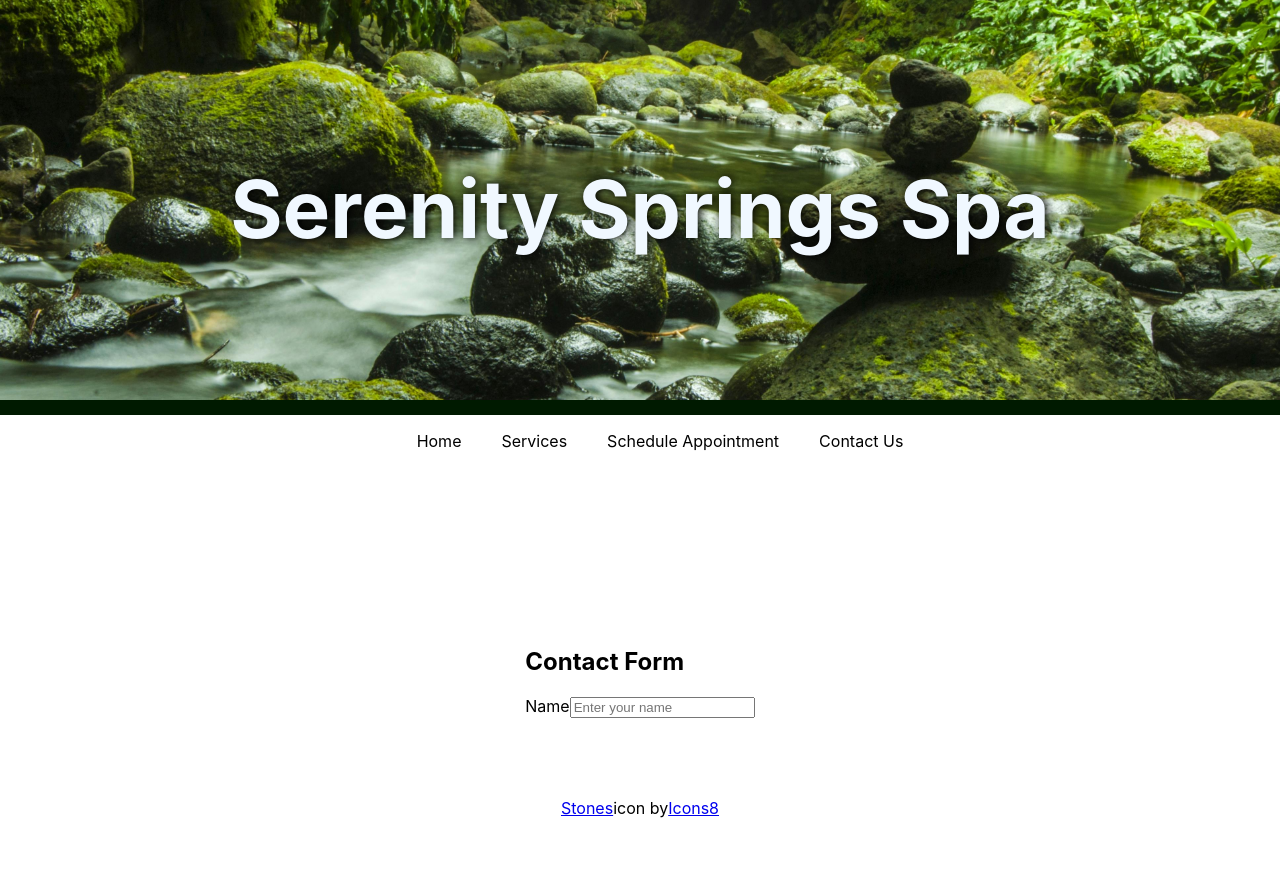
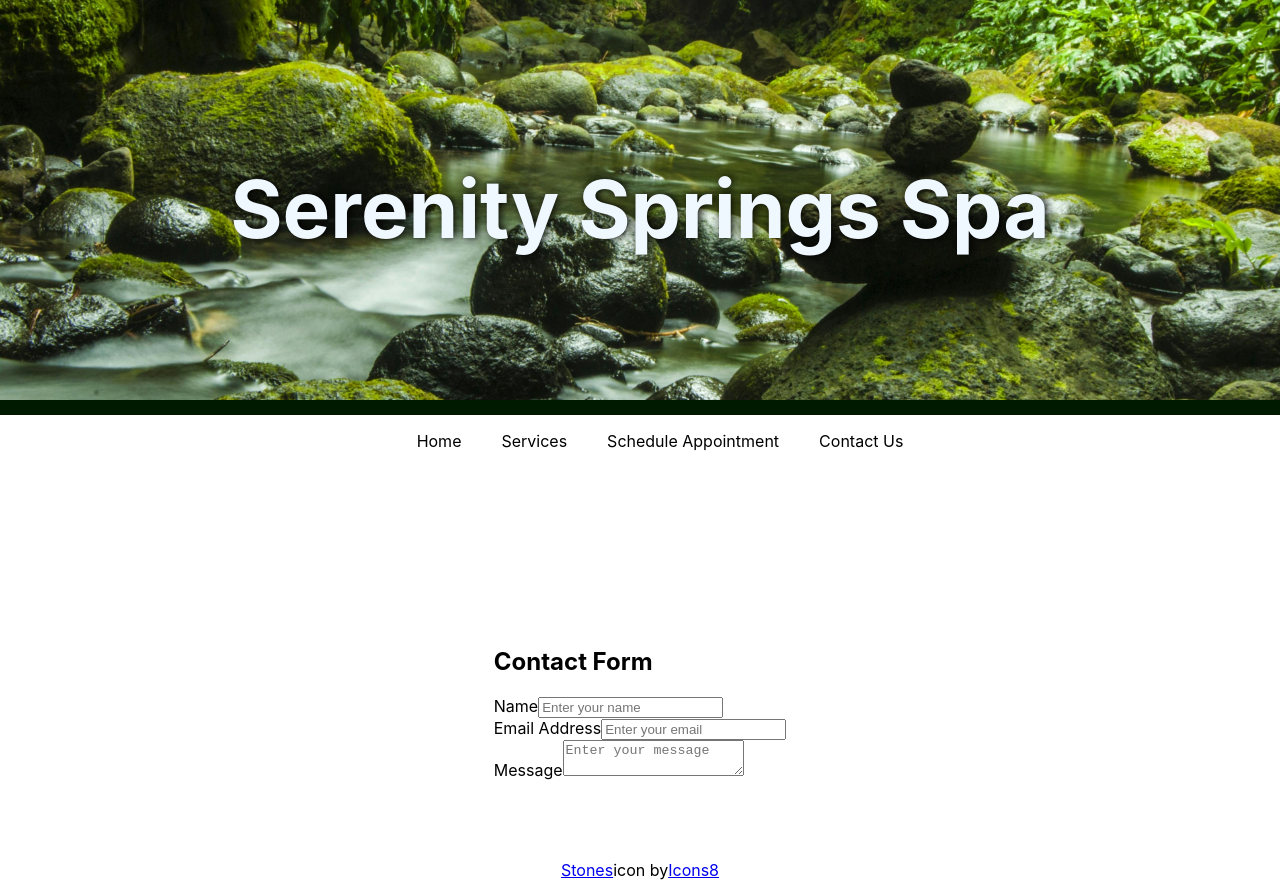
Before and after one commit to codiemaureen/SerenitySpringsSpa, a React (Create React App) app: page / in a window 1280 px wide. Before the commit the page ends 818 px from the top, so only its background shows below. Built offline with nearby package versions, Linux system fonts and the light colour scheme.

Commit message:
completing contact form structure

```diff
--- a/src/components/Contact.js
+++ b/src/components/Contact.js
@@ -8,7 +8,15 @@ const Contact = () => {
        <form>
         <div className="input-box">
          <label>Name</label>
-         <input type="text" placeholder="Enter your name"></input>
+         <input type="text" className="field" placeholder="Enter your name"></input>
+        </div>
+        <div className="input-box">
+         <label>Email Address</label>
+         <input type="email" className="field"  placeholder="Enter your email"></input>
+        </div>
+        <div className="input-box">
+         <label>Message</label>
+         <textarea type="text" className="field mess" placeholder="Enter your message"></textarea>
         </div>
        </form>
       </section>
```
